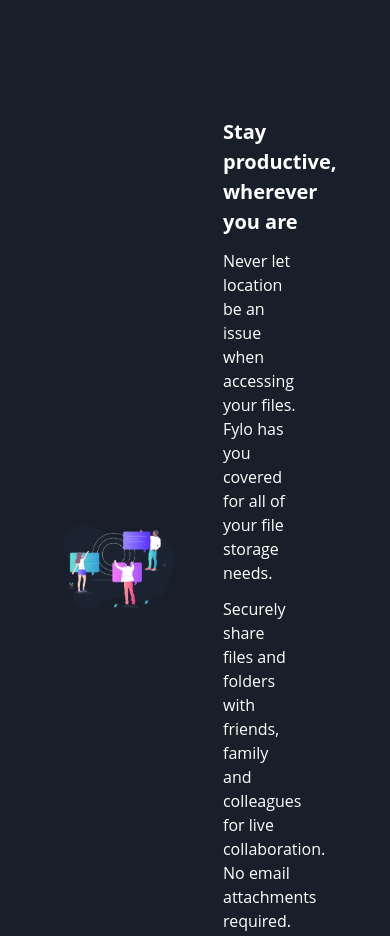
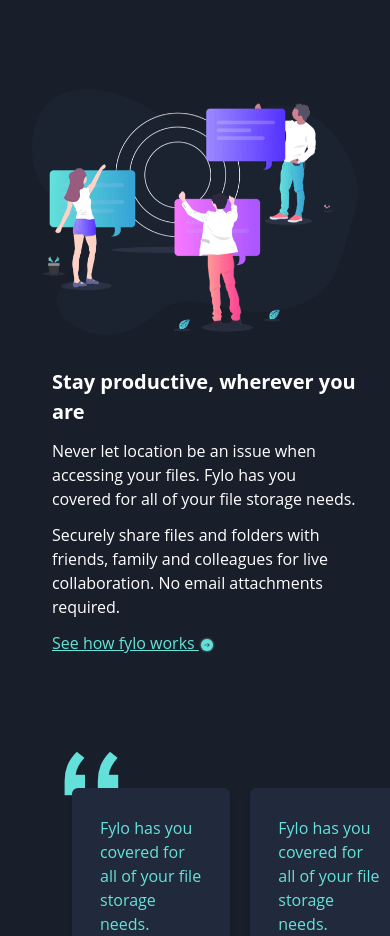
Before and after one commit to RaminMikayilov/Fylo-dark-theme-landing-page, a website: page index.html in a window 390 px wide. Shown: the part 2033-2969 px from the top of the page. Drawn offline with Linux system fonts and the light colour scheme.

Commit message:
Update Productive Section

```diff
--- a/index.html
+++ b/index.html
@@ -131,15 +131,17 @@
       </section>
 
       <!-- Productive Section -->
-      <section class="flex items-center px-16 space-x-5">
-        <div class="w-1/2">
+      <section
+        class="flex flex-col md:flex-row items-center md:px-16 px-8 space-x-5"
+      >
+        <div class="md:w-1/2">
           <img
             src="./images/illustration-stay-productive.png"
             alt="illustration-stay-productive"
             class="w-full"
           />
         </div>
-        <div class="w-1/2 space-y-3 p-7">
+        <div class="md:w-1/2 space-y-3 md:p-7 py-8 px-0">
           <h1 class="font-bold text-md">Stay productive, wherever you are</h1>
           <p>
             Never let location be an issue when accessing your files. Fylo has
```
Also changed, not shown: css/main.css.
